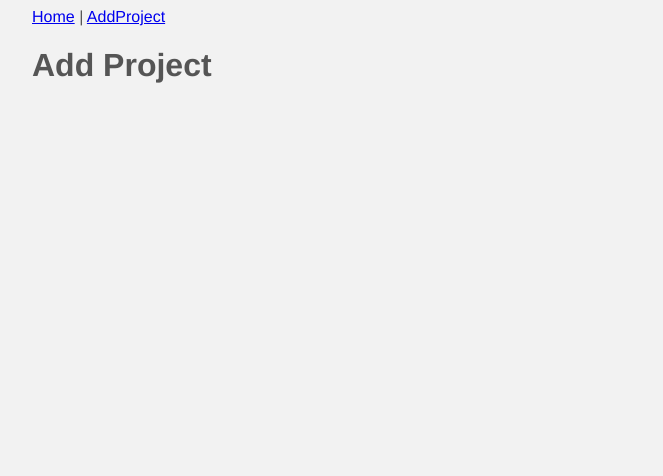
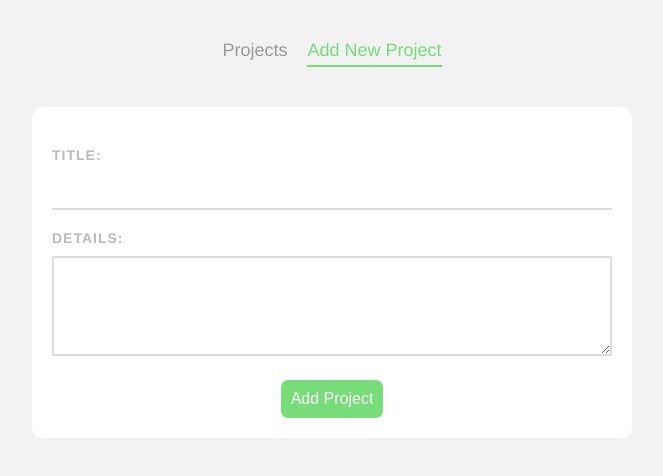
Before and after one commit to sahinuzun03/Vue-Project, a Vue app: page /add in a window 1280 px wide. Shown: the top 476 px of the page, without its empty margins (308-971 px from the left). Built offline with nearby package versions, Linux system fonts and the light colour scheme.

Commit message:
Add - Edit - Filter Done

```diff
--- a/src/App.vue
+++ b/src/App.vue
@@ -1,17 +1,16 @@
 <template>
   <div>
-    <nav>
-    <router-link to="/">Home</router-link> |
-    <router-link to="/add">AddProject</router-link>
-  </nav>
+    <Navbar/>
   <router-view/>
   </div>
 
 </template>
 
 <script>
+import Navbar from './components/Navbar.vue'
 export default{
   components: {
+    Navbar
 
   }
 }
--- /dev/null
+++ b/src/components/FilterNav.vue
@@ -0,0 +1,38 @@
+<template>
+  <nav class="filter-nav">
+    <button @click="updateFilter('all')" :class="{active:current === 'all'}">All</button>
+    <button @click="updateFilter('completed')" :class="{active:current === 'completed'}">Completed</button>
+    <button @click="updateFilter('ongoing')" :class="{active:current === 'ongoing'}">OnGoing</button>
+  </nav>
+</template>
+
+<script>
+export default {
+    props:['current'],
+    methods:{
+        updateFilter(by){
+            this.$emit("filterChange",by);
+        },
+    },
+
+}
+</script>
+
+<style>
+.filter-nav button{
+    background: none;
+    border: none;
+    color: #bbb;
+    outline:none;
+    font-size:12px;
+    text-transform: uppercase;
+    margin-right: 10px;
+    letter-spacing: 1px;
+    font-weight: bold;
+    cursor: pointer;
+}
+
+.filter-nav button.active{
+    color:#555;
+}
+</style>
--- /dev/null
+++ b/src/components/Navbar.vue
@@ -0,0 +1,34 @@
+<template>
+  <nav class="main-nav">
+    <router-link :to="{name:'Home'}">Projects</router-link>
+    <router-link :to="{name:'AddProject'}">Add New Project</router-link>
+    <!-- <router-link :to="{name:'EditProject'}">Edit Project</router-link> -->
+  </nav>
+</template>
+
+<script>
+export default {
+
+}
+</script>
+
+<style>
+.main-nav{
+    text-align: center;
+    margin:40px auto;
+}
+
+.main-nav a{
+    display:inline-block;
+    text-decoration: none;
+    margin:0 10px;
+    color: #999;
+    font-size:18px;
+}
+
+a.router-link-active{
+    border-bottom:2px solid #76dd78;
+    padding-bottom: 4px;
+    color:#76dd78
+}
+</style>
--- a/src/components/SingleProject.vue
+++ b/src/components/SingleProject.vue
@@ -1,15 +1,15 @@
 <template>
-  <div class="project">
+  <div class="project" :class="{complete:project.complete}">
     <div class="actions">
         <h3 @click="showDetails = !showDetails">{{ project.title }}</h3>
         <div class="icons">
-            <span class="material-icons">
+            <router-link :to="{name:'EditProject',params:{id:project.id}}"><span class="material-icons">
                 edit
-            </span>
+            </span></router-link>
             <span class="material-icons" @click="deleteProject">
                 delete
             </span>
-            <span class="material-icons">
+            <span class="material-icons tick" @click="toggleComplete">
                 done
             </span>
         </div>
@@ -26,7 +26,7 @@ export default {
     data(){
         return{
             showDetails:false,
-            uri:'http://localhost:3008/project/' + this.project.id
+            uri:'http://localhost:3008/projects/' + this.project.id
         }
     },
     methods:{
@@ -35,8 +35,17 @@ export default {
             //db.json içerisinde silme işlemi yapıyorum fakat üst component içerisinde bulunan projects dizisindende bu veriyi silmem gerekiyor. event olarak yukarıya bunu göndereceğim.
             fetch(this.uri,{method: "DELETE"}).then(() =>
             this.$emit("delete",this.project.id)
-            );//event ile beraber id'yi gönderdim.
+            ).catch(err => console.log(err));//event ile beraber id'yi gönderdim.
         },
+        toggleComplete(){
+            fetch(this.uri,{
+                method:"PATCH",
+                headers:{'Content-Type':'application/json'},//fetch json headers diye aratacağız
+                body:JSON.stringify({complete:!'this.project.complete'})
+            }).then(() =>
+            this.$emit("complete",this.project.id)
+            .catch(err => console.log(err)));
+        }
     },
 };
 </script>
@@ -71,4 +80,13 @@ h3{
 .material-icons:hover{
     color:#888;
 }
+
+.project.complete{
+    border-left: 4px solid #76dd78;
+}
+
+.project.complete .tick{
+    color:#76dd78;
+
+}
 </style>
--- a/src/views/AddProject.vue
+++ b/src/views/AddProject.vue
@@ -1,5 +1,79 @@
 <template>
-  <div class="addProject">
-    <h1>Add Project</h1>
-  </div>
+  <form @submit.prevent="handleSubmit" method="post">
+    <label>Title:</label>
+    <input type="text" v-model="title" required>
+    <label>Details:</label>
+    <textarea v-model="details" required></textarea>
+    <button>Add Project</button>
+  </form>
+  <!-- @submit.prevent ->> Sayfayı yenilemesini engellemek için kullanıyoruz -->
 </template>
+
+<script>
+export default {
+  data(){
+    return{
+      title:'',
+      details:''
+    }
+  },
+  methods:{
+    handleSubmit(){
+      let project = {
+        title:this.title,
+        details:this.details,
+        complete:false
+      }
+      fetch('http://localhost:3008/projects',{
+        method:"POST",
+        headers:{"Content-Type": "application/json"},
+        body: JSON.stringify(project),
+      })
+      .then(() => this.$router.push("/"))
+      .catch((err) => console.log(err));
+    }
+
+  }
+}
+</script>
+<style>
+form{
+  background: #fff;
+  padding: 20px;
+  border-radius: 10px;
+}
+label{
+  display: block;
+  color:#bbb;
+  text-transform: uppercase;
+  font-size: 14px;
+  font-weight: bold;
+  letter-spacing: 1px;
+  margin: 20px 0 10px;
+}
+input{
+  padding:10px;
+  border:0;
+  border-bottom: 2px solid #ddd;
+  width:100%;
+  box-sizing: border-box;
+}
+textarea{
+  border:2px solid #ddd;
+  padding: 10px;
+  width: 100%;
+  box-sizing: border-box;
+  height: 100px;
+}
+form button{
+  display: block;
+  margin: 20px auto 0;
+  background:#76dd78;
+  color:#fff;
+  padding: 10px;
+  border: 0;
+  border-radius: 7px;
+  font-size: 16px;
+
+}
+</style>
--- a/src/views/EditProject.vue
+++ b/src/views/EditProject.vue
@@ -1,14 +1,83 @@
 <template>
-
+   <form @submit.prevent="handleSubmit">
+    <label>Title:</label>
+    <input type="text" v-model="title" required>
+    <label>Details:</label>
+    <textarea v-model="details" required></textarea>
+    <button>Update Project</button>
+  </form>
 </template>
 
 <script>
 
 export default {
+    props:['id'],
+    data(){
+        return{
+            title:'',
+            details:'',
+            uri:'http://localhost:3008/projects/'+this.id
+        };
+    },
+    mounted(){
+        fetch(this.uri).then(res => res.json()).then(data => {
+            this.title = data.title,
+            this.details = data.details
+        });
+    },
+    methods:{
+        handleSubmit(){
+
+            fetch(this.uri,{
+                method:'PATCH',
+                headers:{'Content-Type':'application/json'},
+                body:JSON.stringify({title:this.title,details:this.details})
+            }).then(() => this.$router.push('/')).catch((err) => console.log(err));
+
+        }
+    }
 
 }
 </script>
 
 <style>
+form{
+  background: #fff;
+  padding: 20px;
+  border-radius: 10px;
+}
+label{
+  display: block;
+  color:#bbb;
+  text-transform: uppercase;
+  font-size: 14px;
+  font-weight: bold;
+  letter-spacing: 1px;
+  margin: 20px 0 10px;
+}
+input{
+  padding:10px;
+  border:0;
+  border-bottom: 2px solid #ddd;
+  width:100%;
+  box-sizing: border-box;
+}
+textarea{
+  border:2px solid #ddd;
+  padding: 10px;
+  width: 100%;
+  box-sizing: border-box;
+  height: 100px;
+}
+form button{
+  display: block;
+  margin: 20px auto 0;
+  background:#76dd78;
+  color:#fff;
+  padding: 10px;
+  border: 0;
+  border-radius: 7px;
+  font-size: 16px;
 
+}
 </style>
--- a/src/views/Home.vue
+++ b/src/views/Home.vue
@@ -1,12 +1,17 @@
 <template>
   <div class="home">
+    <FilterNav @filterChange="current = $event" :current="current"></FilterNav>
   <div v-if="projects.length">
     <!-- @delete ile eventi dinledim o event çalışınca handleMetotdunu çalıştıracağımı söylüyorum. -->
-    <div v-for="project in projects"
+    <div v-for="project in filteredProjects"
     :key="project.id"
     >
       <!-- SingleProject vue tarafına bizim burada bulduğumuz project kısmını gönderdik. -->
-      <SingleProject :project="project" @delete="handleDelete"></SingleProject>
+      <SingleProject
+      :project="project"
+      @delete="handleDelete"
+      @complete="handleComplete">
+      </SingleProject>
     </div>
   </div>
   </div>
@@ -14,20 +19,23 @@
 
 <script>
 import SingleProject from '@/components/SingleProject.vue';
+import FilterNav from '../components/FilterNav.vue'
 
 export default {
   name: 'Home',
   components: {
-    SingleProject
+    SingleProject,
+    FilterNav
   },
   data(){
     return{
-      projects:[]
+      projects:[],
+      current:'all'
     }
   },
   mounted(){
     //Proje ilk yüklendiği zaman çalışacak olan metot
-    fetch('http://localhost:3008/project')
+    fetch('http://localhost:3008/projects')
     .then(res => res.json())
     .then(data => this.projects = data)
     .catch(err => console.log(err.message))
@@ -36,6 +44,27 @@ export default {
     handleDelete(id){
       this.projects = this.projects.filter((project) => project.id !== id)
       //Btün projeleri dolaş eşit id'li veri yoksa ona göre işlem yap dedik
+    },
+    handleComplete(id){
+      let p = this.projects.find(project => project.id == id);//ID leri çakışanları buldum
+      if(p.complete == true){
+        p.complete = false;
+      }
+      else
+        p.complete = true;
+
+    }
+  },
+
+  computed:{
+    filteredProjects(){
+      if(this.current === "completed"){
+        return this.projects.filter((project) => project.complete);
+      }
+      if(this.current ==="ongoing"){
+        return this.projects.filter((project) => !project.complete);
+      }
+      return this.projects;
     }
   }
 }
```
